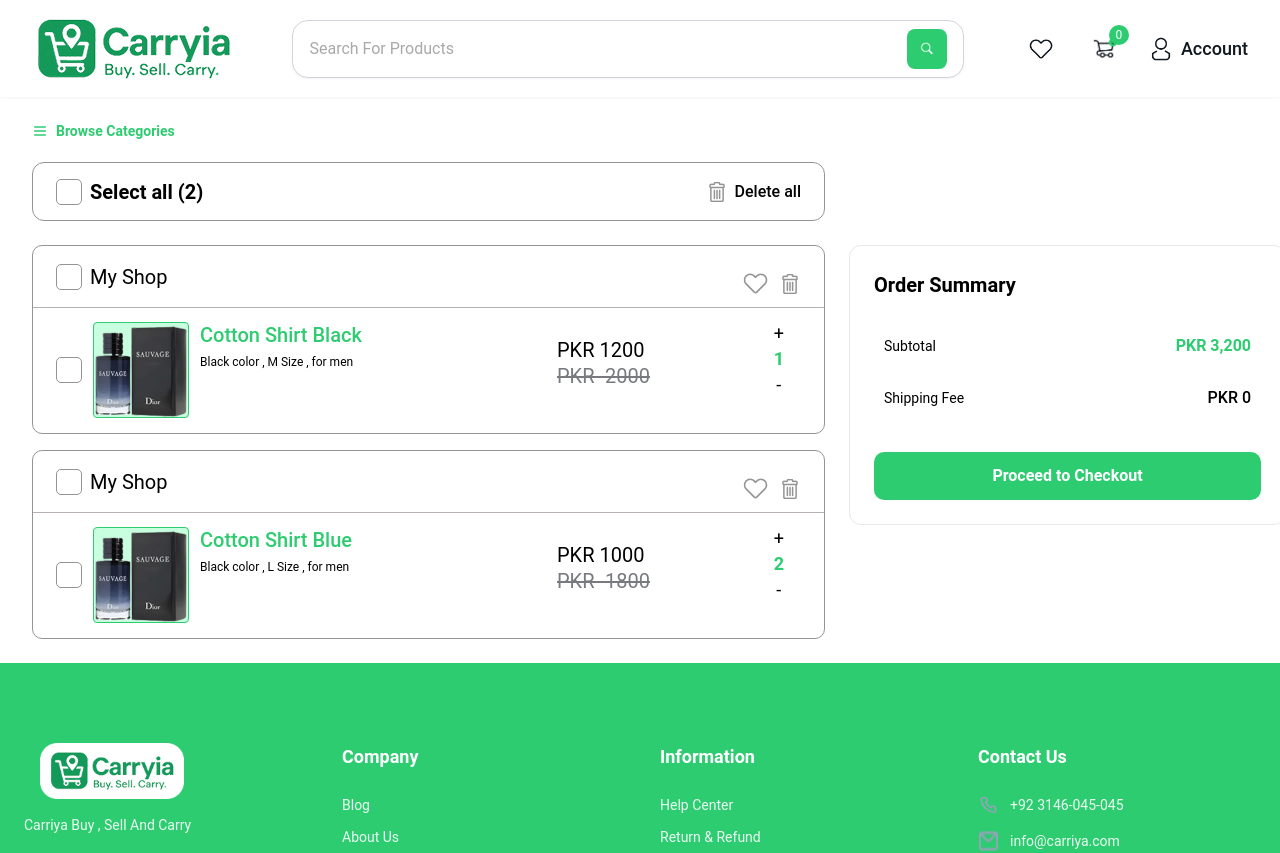
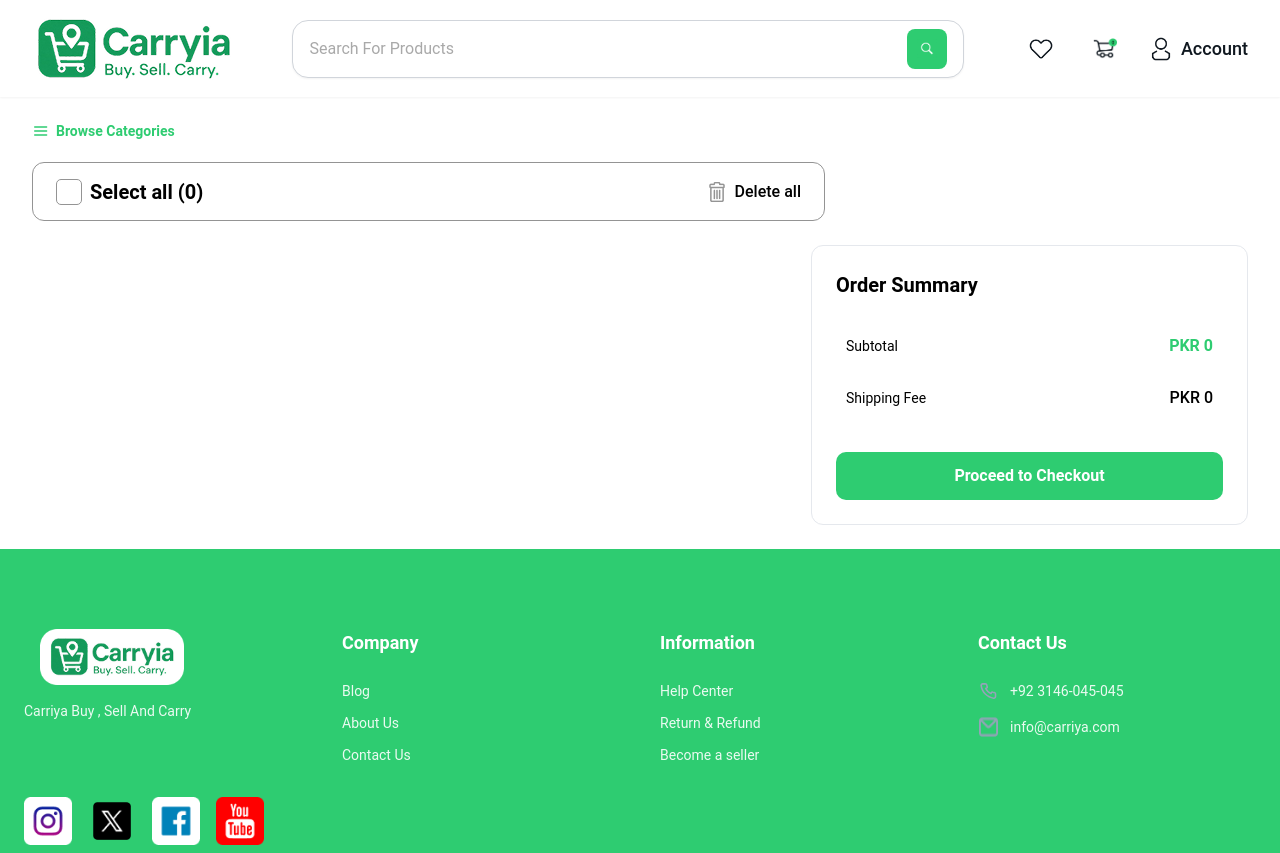
Before and after one commit to devloperpawankumar/CarriyaMultivendor, a React (Create React App) app in the folder frontend/: page /cart in a window 1280 px wide. Shown: the top 853 px of the page. Built offline with nearby package versions, Linux system fonts and the light colour scheme.

Commit message:
new updates

```diff
--- a/frontend/src/App.tsx
+++ b/frontend/src/App.tsx
@@ -1,6 +1,7 @@
 import React, { Suspense, lazy } from 'react';
 import './App.css';
 import { Routes, Route, Navigate } from 'react-router-dom';
+import { CartProvider } from './contexts/CartContext';
 
 const Home = lazy(() => import('./pages/Home'));
 const ProductDetail = lazy(() => import('./pages/ProductDetail'));
@@ -11,6 +12,7 @@ const Payment = lazy(() => import('./pages/Payment'));
 
 function App() {
   return (
+    <CartProvider>
       <div className="App">
         <Suspense fallback={<div className="p-8">Loading...</div>}>
           <Routes>
@@ -24,6 +26,7 @@ function App() {
           </Routes>
         </Suspense>
       </div>
+    </CartProvider>
   );
 }
 
--- a/frontend/src/components/Header.tsx
+++ b/frontend/src/components/Header.tsx
@@ -1,4 +1,5 @@
 import React, { useState } from "react";
+import { useNavigate } from "react-router-dom";
 import logoImg from "../assets/images/Carriya logo 1.png";
 import searchIcon from "../assets/images/searchicon.png";
 import favIcon from "../assets/images/Favourite Products icon.png";
@@ -6,6 +7,7 @@ import cartIcon from "../assets/images/Cart icon.png";
 import userIcon from "../assets/images/account.png";
 import menuIcon from "../assets/images/MENU.png";
 import CategoryMenu from "./CategoryMenu";
+import { useCart } from "../contexts/CartContext";
 
 export type HeaderProps = {
   variant?: 'simple' | 'full';
@@ -14,6 +16,9 @@ export type HeaderProps = {
 function Header({ variant = 'simple' }: HeaderProps) {
   const [isMenuOpen, setIsMenuOpen] = useState(false);
   const [isMobileMenuOpen, setIsMobileMenuOpen] = useState(false);
+  const { getItemCount } = useCart();
+  const navigate = useNavigate();
+  const cartItemCount = getItemCount();
 
   return (
     <header className="w-full">
@@ -65,15 +70,20 @@ function Header({ variant = 'simple' }: HeaderProps) {
                 />
               </button>
 
-              <button className="relative p-1.5 md:p-2 hover:bg-gray-100 rounded-lg">
+              <button
+                onClick={() => navigate('/cart')}
+                className="relative p-1.5 md:p-2 hover:bg-gray-100 rounded-lg"
+              >
                 <img
                   src={cartIcon}
                   alt="Cart"
                   className="w-5 h-5 md:w-6 md:h-6 object-contain"
                 />
-                <span className="absolute -top-1 -right-1 bg-carriya-green text-white text-[10px] md:text-xs rounded-full w-4 h-4 md:w-5 md:h-5 flex items-center justify-center">
-                  0
-                </span>
+                {cartItemCount > 0 && (
+                  <span className="absolute -top-1 -right-1 bg-carriya-green text-white text-[10px] md:text-xs rounded-full w-4 h-4 md:w-5 md:h-5 flex items-center justify-center">
+                    {cartItemCount}
+                  </span>
+                )}
               </button>
 
               <div className="hidden md:flex items-center space-x-2">
--- /dev/null
+++ b/frontend/src/contexts/CartContext.tsx
@@ -0,0 +1,103 @@
+import React, { createContext, useContext, useState, useEffect, ReactNode } from 'react';
+import { CartItem, CartTotals } from '../types/cart';
+import { loadCart, saveCart, computeTotals } from '../services/cartService';
+
+interface CartContextType {
+  items: CartItem[];
+  totals: CartTotals;
+  addItem: (item: Omit<CartItem, 'id'>) => void;
+  updateQuantity: (id: string, quantity: number) => void;
+  removeItem: (id: string) => void;
+  clearCart: () => void;
+  getItemCount: () => number;
+}
+
+const CartContext = createContext<CartContextType | undefined>(undefined);
+
+export const useCart = () => {
+  const context = useContext(CartContext);
+  if (context === undefined) {
+    throw new Error('useCart must be used within a CartProvider');
+  }
+  return context;
+};
+
+interface CartProviderProps {
+  children: ReactNode;
+}
+
+export const CartProvider: React.FC<CartProviderProps> = ({ children }) => {
+  const [items, setItems] = useState<CartItem[]>([]);
+
+  // Load cart from localStorage on mount
+  useEffect(() => {
+    const savedCart = loadCart();
+    setItems(savedCart);
+  }, []);
+
+  // Save cart to localStorage whenever items change
+  useEffect(() => {
+    saveCart(items);
+  }, [items]);
+
+  const addItem = (newItem: Omit<CartItem, 'id'>) => {
+    const id = `${newItem.title}-${newItem.color || 'default'}-${newItem.size || 'default'}`;
+
+    setItems(prevItems => {
+      const existingItem = prevItems.find(item => item.id === id);
+
+      if (existingItem) {
+        return prevItems.map(item =>
+          item.id === id
+            ? { ...item, qty: item.qty + newItem.qty }
+            : item
+        );
+      } else {
+        return [...prevItems, { ...newItem, id }];
+      }
+    });
+  };
+
+  const updateQuantity = (id: string, quantity: number) => {
+    if (quantity <= 0) {
+      removeItem(id);
+      return;
+    }
+
+    setItems(prevItems =>
+      prevItems.map(item =>
+        item.id === id ? { ...item, qty: quantity } : item
+      )
+    );
+  };
+
+  const removeItem = (id: string) => {
+    setItems(prevItems => prevItems.filter(item => item.id !== id));
+  };
+
+  const clearCart = () => {
+    setItems([]);
+  };
+
+  const getItemCount = () => {
+    return items.reduce((total, item) => total + item.qty, 0);
+  };
+
+  const totals = computeTotals(items);
+
+  const value: CartContextType = {
+    items,
+    totals,
+    addItem,
+    updateQuantity,
+    removeItem,
+    clearCart,
+    getItemCount,
+  };
+
+  return (
+    <CartContext.Provider value={value}>
+      {children}
+    </CartContext.Provider>
+  );
+};
--- a/frontend/src/pages/Cart.tsx
+++ b/frontend/src/pages/Cart.tsx
@@ -1,4 +1,4 @@
-import React, { useMemo, useState } from 'react';
+import React, { useState } from 'react';
 import { useNavigate } from 'react-router-dom';
 import Header from '../components/Header';
 import Footer from '../components/Footer';
@@ -6,37 +6,12 @@ import CategoryMenu from '../components/CategoryMenu';
 import CartHeader from '../components/cart/CartHeader';
 import CartItemRow from '../components/cart/CartItemRow';
 import OrderSummary from '../components/cart/OrderSummary';
-import productImage from '../assets/images/Product/prodcut1.png';
+import { useCart } from '../contexts/CartContext';
 
 const Cart: React.FC = () => {
-  type CartItem = {
-    id: string;
-    title: string;
-    image: string;
-    price: number;
-    compareAt?: number;
-    color?: string;
-    size?: string;
-    qty: number;
-  };
-
-  const [items, setItems] = useState<CartItem[]>([
-    { id: '1', title: 'Cotton Shirt Black', image: productImage, price: 1200, compareAt: 2000, color: 'Pink', size: 'M', qty: 1 },
-    { id: '2', title: 'Cotton Shirt Blue', image: productImage, price: 1000, compareAt: 1800, color: 'Blue', size: 'L', qty: 2 },
-  ]);
+  const { items, totals, updateQuantity, removeItem, clearCart } = useCart();
   const [showCategories, setShowCategories] = useState(false);
   const navigate = useNavigate();
-
-  const totals = useMemo(() => {
-    const subtotal = items.reduce((sum, it) => sum + it.price * it.qty, 0);
-    return { subtotal, shipping: 0, discount: 0, total: subtotal };
-  }, [items]);
-
-  const updateQty = (id: string, delta: number) => {
-    setItems(prev => prev.map(it => it.id === id ? { ...it, qty: Math.max(1, it.qty + delta) } : it));
-  };
-
-  const removeItem = (id: string) => setItems(prev => prev.filter(it => it.id !== id));
 
   return (
     <div className="min-h-screen bg-white">
@@ -46,7 +21,7 @@ const Cart: React.FC = () => {
         <div className="relative mb-4 hidden md:block">
           <button onClick={() => setShowCategories(v => !v)} className="inline-flex items-center space-x-2 text-[#2ECC71] font-bold text-sm">
             <svg className="w-4 h-4" viewBox="0 0 24 24" fill="none" xmlns="http://www.w3.org/2000/svg" aria-hidden="true">
-              <path d="M4 6h16M4 12h16M4 18h16" stroke="#2ECC71" strokeWidth="2" strokeLinecap="round"/>
+              <path d="M4 6h18M4 12h18M4 18h18" stroke="#2ECC71" strokeWidth="2" strokeLinecap="round"/>
             </svg>
             <span>Browse Categories</span>
           </button>
@@ -68,7 +43,7 @@ const Cart: React.FC = () => {
             onSelectAll={() => {
               // Example: no-op now; integrate with selection state later
             }}
-            onDeleteAll={() => setItems([])}
+            onDeleteAll={() => clearCart()}
           />
 
           {/* Cart Items */}
@@ -84,9 +59,9 @@ const Cart: React.FC = () => {
                 color={it.color}
                 size={it.size}
                 qty={it.qty}
-                shopName="My Shop"
-                onIncrease={(id) => updateQty(id, +1)}
-                onDecrease={(id) => updateQty(id, -1)}
+                shopName={it.shopName || "My Shop"}
+                onIncrease={(id) => updateQuantity(id, it.qty + 1)}
+                onDecrease={(id) => updateQuantity(id, it.qty - 1)}
                 onRemove={removeItem}
               />
             ))}
@@ -110,7 +85,7 @@ const Cart: React.FC = () => {
             onSelectAll={() => {
               // Example: no-op now; integrate with selection state later
             }}
-            onDeleteAll={() => setItems([])}
+            onDeleteAll={() => clearCart()}
           />
 
           <div className="flex flex-col lg:flex-row gap-6">
@@ -127,9 +102,9 @@ const Cart: React.FC = () => {
                   color={it.color}
                   size={it.size}
                   qty={it.qty}
-                  shopName="My Shop"
-                  onIncrease={(id) => updateQty(id, +1)}
-                  onDecrease={(id) => updateQty(id, -1)}
+                  shopName={it.shopName || "My Shop"}
+                  onIncrease={(id) => updateQuantity(id, it.qty + 1)}
+                  onDecrease={(id) => updateQuantity(id, it.qty - 1)}
                   onRemove={removeItem}
                 />
               ))}
--- a/frontend/src/pages/ProductDetail.tsx
+++ b/frontend/src/pages/ProductDetail.tsx
@@ -14,6 +14,7 @@ import { useNavigate } from 'react-router-dom';
 import Stars from '../components/product/Stars';
 import saleIcon from '../assets/images/Icon (Stroke).png';
 import cartIcon from '../assets/images/Cart.png';
+import { useCart } from '../contexts/CartContext';
 
 // Dummy data builder matching Figma exactly
 function useDummyProduct(id: string) {
@@ -56,6 +57,7 @@ const ProductDetail: React.FC = () => {
   const { productId = '1' } = useParams();
   const product = useDummyProduct(productId);
   const navigate = useNavigate();
+  const { addItem } = useCart();
   const [showAddToast, setShowAddToast] = useState(false);
   const [showCategories, setShowCategories] = useState(false);
   const [cartDetails, setCartDetails] = useState<{ quantity: number; color?: string; size?: string } | null>(null);
@@ -118,7 +120,20 @@ const ProductDetail: React.FC = () => {
             reviews={product.reviews}
             colors={product.colors}
             sizes={product.sizes}
-            onAddToCart={(d) => { setCartDetails(d); setShowAddToast(true); }}
+            onAddToCart={(d) => {
+              addItem({
+                title: product.title,
+                image: product.images[0],
+                price: product.price,
+                compareAt: product.compareAt,
+                color: d.color,
+                size: d.size,
+                qty: d.quantity,
+                shopName: 'My Shop'
+              });
+              setCartDetails(d);
+              setShowAddToast(true);
+            }}
             />
           </div>
         </div>
@@ -275,7 +290,22 @@ const ProductDetail: React.FC = () => {
               </div>
 
               <div className="flex justify-end">
-              <button className=" flext-0.5 h-11 bg-[#2ECC71]  text-white rounded-[10px] font-medium flex items-center justify-end gap-2 px-4" onClick={() => setShowAddToast(true)}>
+              <button
+                className=" flext-0.5 h-11 bg-[#2ECC71]  text-white rounded-[10px] font-medium flex items-center justify-end gap-2 px-4"
+                onClick={() => {
+                  addItem({
+                    title: product.title,
+                    image: product.images[0],
+                    price: product.price,
+                    compareAt: product.compareAt,
+                    color: mobileSelectedColor,
+                    size: mobileSelectedSize,
+                    qty: mobileQuantity,
+                    shopName: 'My Shop'
+                  });
+                  setShowAddToast(true);
+                }}
+              >
                 <span>Add to cart</span>
                 <img src={cartIcon} alt="" className="w-5 h-5 object-contain" />
               </button>
```
Also changed, not shown: frontend/vercel.json, 1 other file (tests, documents, lock files or other folders). Lines whose indentation alone changed are shown as unchanged.
